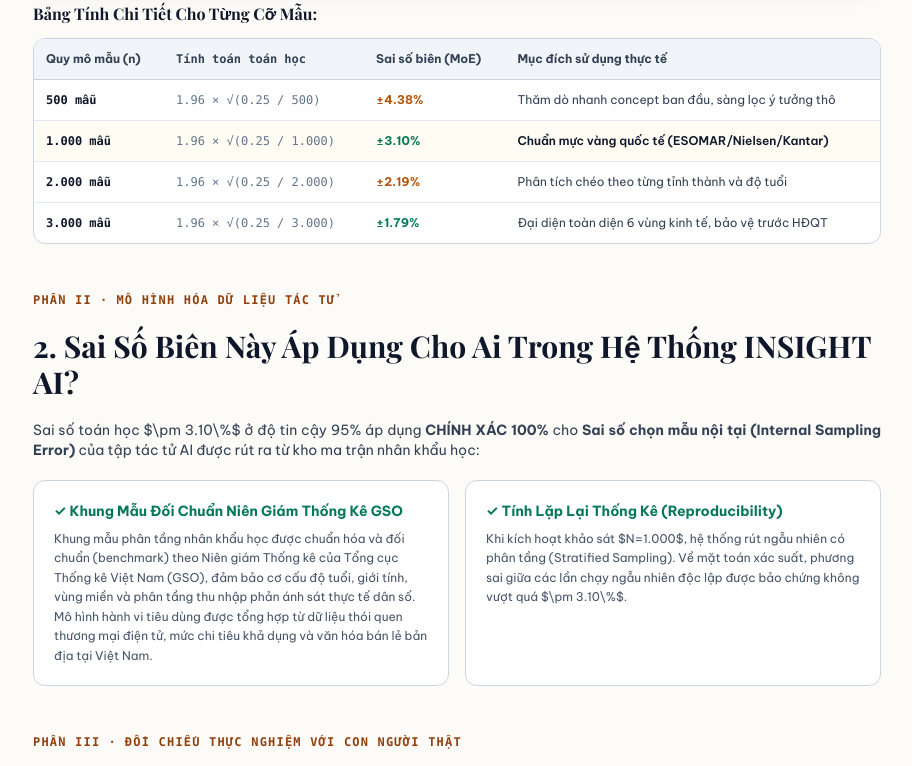
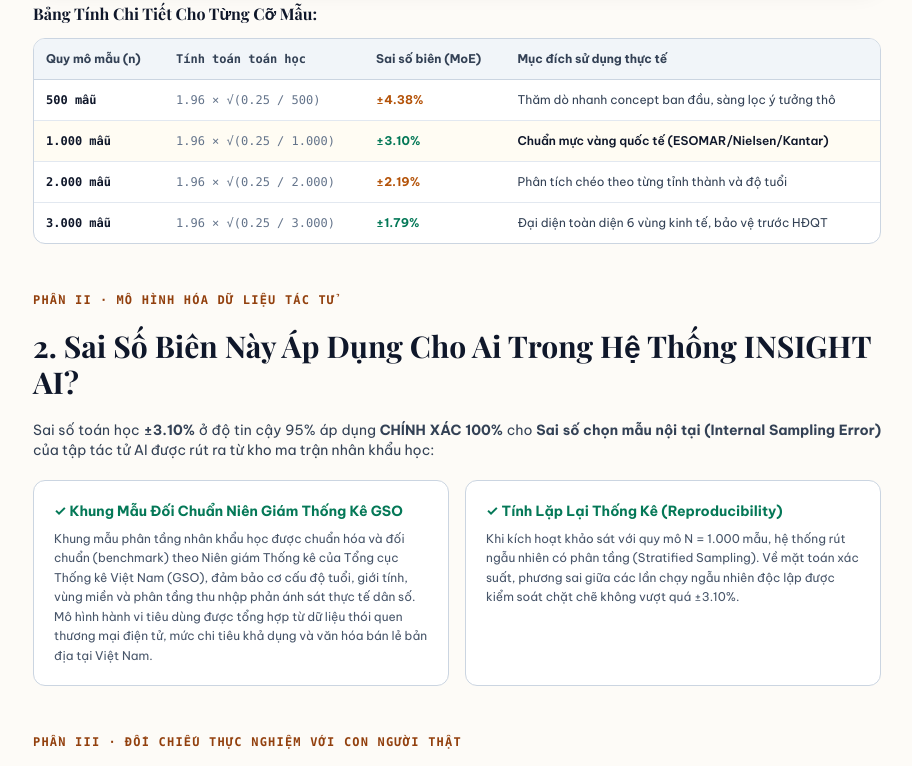
Before and after one commit to 1weddingasia/ai-market-research-22102026, a Next.js app in the folder frontend/: page /minh-bach-khoa-hoc in a window 1280 px wide. Shown: the part 1219-1985 px from the top of the page, without its empty margins (183-1095 px from the left). Built offline with nearby package versions, Linux system fonts and the light colour scheme; no server answers; a web font is replaced by a local one.

Commit message:
fix: replace raw LaTeX math syntax with clean unicode symbols across pages

```diff
--- a/frontend/app/bach-thu/page.tsx
+++ b/frontend/app/bach-thu/page.tsx
@@ -354,7 +354,7 @@ export default function BachThuPage() {
           <p className="text-slate-700 leading-relaxed text-justify">
             Nền tảng được xây dựng dựa trên nguyên lý xác suất thống kê nghiêm ngặt, loại bỏ hoàn toàn các con số cảm tính.
             Các chỉ số sai số biên (<strong>Margin of Error - MoE</strong>) được tính toán chuẩn tắc theo Định lý Giới hạn
-            Trung tâm và Công thức chọn mẫu ngẫu nhiên của Cochran ở khoảng tin cậy 95% ($Z = 1.96$):
+            Trung tâm và Công thức chọn mẫu ngẫu nhiên của Cochran ở khoảng tin cậy 95% (với hệ số Z = 1.96):
           </p>
 
           {/* Mathematical Formula Callout */}
--- a/frontend/app/minh-bach-khoa-hoc/page.tsx
+++ b/frontend/app/minh-bach-khoa-hoc/page.tsx
@@ -103,7 +103,7 @@ export default function MinhBachKhoaHocPage() {
           </h2>
 
           <p className="text-xs sm:text-sm text-slate-700 leading-relaxed text-justify">
-            Trong khoa học thống kê toàn cầu (từ William G. Cochran, 1977), mọi cuộc khảo sát xác suất đều xây dựng trên <strong>Định lý Giới hạn Trung tâm (Central Limit Theorem)</strong>: Khi kích thước mẫu đủ lớn, phân phối trung bình mẫu sẽ tiệm cận phân phối chuẩn Gauss $N(0, 1)$.
+            Trong khoa học thống kê toàn cầu (từ William G. Cochran, 1977), mọi cuộc khảo sát xác suất đều xây dựng trên <strong>Định lý Giới hạn Trung tâm (Central Limit Theorem)</strong>: Khi kích thước mẫu đủ lớn, phân phối trung bình mẫu sẽ tiệm cận phân phối chuẩn Gauss chuẩn tắc N(0, 1).
           </p>
 
           <div className="bg-slate-900 text-amber-300 p-6 rounded-2xl shadow-xl font-mono text-center space-y-3">
@@ -185,7 +185,7 @@ export default function MinhBachKhoaHocPage() {
           </h2>
 
           <p className="text-xs sm:text-sm text-slate-700 leading-relaxed text-justify">
-            Sai số toán học $\pm 3.10\%$ ở độ tin cậy 95% áp dụng <strong>CHÍNH XÁC 100%</strong> cho <strong>Sai số chọn mẫu nội tại (Internal Sampling Error)</strong> của tập tác tử AI được rút ra từ kho ma trận nhân khẩu học:
+            Sai số toán học <strong>±3.10%</strong> ở độ tin cậy 95% áp dụng <strong>CHÍNH XÁC 100%</strong> cho <strong>Sai số chọn mẫu nội tại (Internal Sampling Error)</strong> của tập tác tử AI được rút ra từ kho ma trận nhân khẩu học:
           </p>
 
           <div className="grid grid-cols-1 md:grid-cols-2 gap-4">
@@ -203,7 +203,7 @@ export default function MinhBachKhoaHocPage() {
                 ✓ Tính Lặp Lại Thống Kê (Reproducibility)
               </span>
               <p className="text-xs text-slate-600 leading-relaxed">
-                Khi kích hoạt khảo sát $N=1.000$, hệ thống rút ngẫu nhiên có phân tầng (Stratified Sampling). Về mặt toán xác suất, phương sai giữa các lần chạy ngẫu nhiên độc lập được bảo chứng không vượt quá $\pm 3.10\%$.
+                Khi kích hoạt khảo sát với quy mô N = 1.000 mẫu, hệ thống rút ngẫu nhiên có phân tầng (Stratified Sampling). Về mặt toán xác suất, phương sai giữa các lần chạy ngẫu nhiên độc lập được kiểm soát chặt chẽ không vượt quá ±3.10%.
               </p>
             </div>
           </div>
--- a/frontend/app/page.tsx
+++ b/frontend/app/page.tsx
@@ -605,7 +605,7 @@ export default function HomePage() {
                   Công thức tính Sai số biên (Margin of Error - MoE)
                 </h4>
                 <p>
-                  Sai số biên được tính toán nghiêm ngặt theo công thức chọn mẫu xác suất của nhà thống kê <strong>William G. Cochran (1977)</strong> cho tổng thể dân số lớn ($N &gt; 100.000$ người):
+                  Sai số biên được tính toán nghiêm ngặt theo công thức chọn mẫu xác suất của nhà thống kê <strong>William G. Cochran (1977)</strong> cho tổng thể dân số lớn (quy mô N &gt; 100.000 người):
                 </p>
                 <div className="bg-slate-900 text-amber-300 p-4 rounded-xl font-mono text-center text-sm sm:text-base shadow-inner font-bold">
                   MoE = Z × √[ p × (1 - p) / n ]
```
